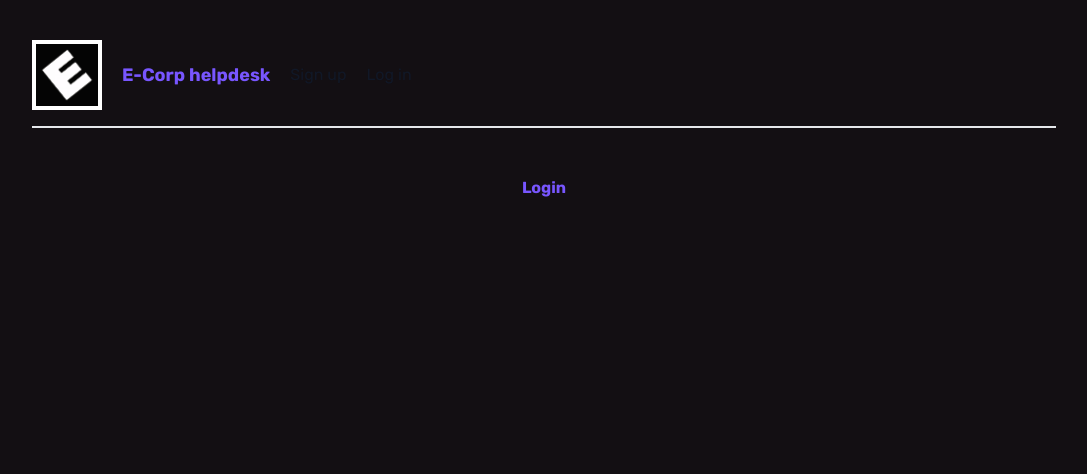
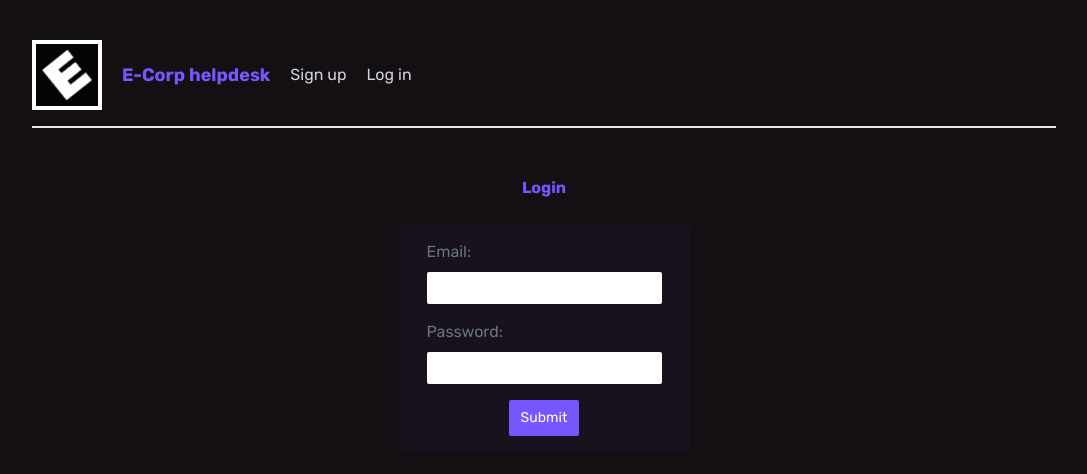
Before and after one commit to zaskier/next.js, a Next.js app: page /login in a window 1280 px wide. Shown: the top 474 px of the page, without its empty margins (96-1183 px from the left). Built offline with nearby package versions, Linux system fonts and the light colour scheme.

Commit message:
add supabase authorisation

```diff
--- a/app/(auth)/login/page.jsx
+++ b/app/(auth)/login/page.jsx
@@ -1,9 +1,31 @@
-import React from 'react';
+'use client';
+import { React, useState } from 'react';
+import { createClientComponentClient } from '@supabase/auth-helpers-nextjs';
+import { useRouter } from 'next/navigation';
+
+import AuthForm from '../verify/AuthForm';
 
 export default function Login() {
+  const [error, setError] = useState('');
+  const router = useRouter();
+  const handleSubmit = async (e, email, password) => {
+    e.preventDefault();
+
+    const supebase = createClientComponentClient();
+    const { error } = await supebase.auth.signInWithPassword({ email, password });
+    if (error) {
+      setError(error.message);
+    }
+
+    if (!error) {
+      router.push('/');
+    }
+  };
   return (
     <main>
       <h2 className="text-center">Login</h2>
+      <AuthForm handleSubmit={handleSubmit} />
+      {error && <div>{error}</div>}
     </main>
   );
 }
--- a/app/(auth)/signup/page.jsx
+++ b/app/(auth)/signup/page.jsx
@@ -1,9 +1,36 @@
-import React from 'react';
+'use client';
+import { React, useState } from 'react';
+import AuthForm from '../verify/AuthForm';
+import { createClientComponentClient } from '@supabase/auth-helpers-nextjs';
+import { useRouter } from 'next/navigation';
 
 export default function Signup() {
+  const router = useRouter();
+  const [error, setError] = useState('');
+  const handleSubmit = async (e, email, password) => {
+    e.preventDefault();
+    const supabase = createClientComponentClient();
+    const { error } = await supabase.auth.signUp({
+      email,
+      password,
+      options: {
+        emailRedirectTo: `${location.origin}/api/auth/callback`
+      }
+    });
+
+    if (error) {
+      setError(error.message);
+    }
+    if (!error) {
+      router.push('/verify');
+    }
+  };
+
   return (
     <main>
       <h2 className="text-center">Sign up</h2>
+      <AuthForm handleSubmit={handleSubmit} />
+      {error && <div className="error">{error}</div>}
     </main>
   );
 }
--- /dev/null
+++ b/app/(auth)/verify/AuthForm.jsx
@@ -0,0 +1,31 @@
+'use client';
+import { React, useState } from 'react';
+
+export default function AuthForm({ handleSubmit }) {
+  const [email, setEmail] = useState('');
+  const [password, setPassword] = useState('');
+
+  return (
+    <form onSubmit={(e) => handleSubmit(e, email, password)}>
+      <label>
+        <span>Email:</span>
+        <input
+          type="email"
+          onChange={(e) => setEmail(e.target.value)}
+          value={email}
+          required></input>
+      </label>
+
+      <label>
+        <span>Password:</span>
+        <input
+          type="password"
+          onChange={(e) => setPassword(e.target.value)}
+          value={password}
+          required></input>
+      </label>
+
+      <button className="btn-primary">Submit</button>
+    </form>
+  );
+}
--- /dev/null
+++ b/app/(auth)/verify/page.jsx
@@ -0,0 +1,10 @@
+import React from 'react';
+
+export default function Verify() {
+  return (
+    <main>
+      <h2>Thanks for registering!</h2>
+      <p>Before logging in, you need to verify your email adress.</p>
+    </main>
+  );
+}
--- a/app/(dashboard)/layout.jsx
+++ b/app/(dashboard)/layout.jsx
@@ -1,13 +1,14 @@
 import Navbar from '@/app/components/Navbar';
+import { createServerComponentClient } from '@supabase/auth-helpers-nextjs';
+import { cookies } from 'next/headers';
 
-export const metadata = {
-  title: 'E-Corp | Tickets'
-};
+export default async function DashboardLayout({ children }) {
+  const supabase = createServerComponentClient({ cookies });
+  const { data } = await supabase.auth.getSession();
 
-export default function DashboardLayout({ children }) {
   return (
     <>
-      <Navbar />
+      <Navbar user={data.session} />
       {children}
     </>
   );
--- /dev/null
+++ b/app/api/tickets/auth/callback/route.js
@@ -0,0 +1,15 @@
+import { createRouteHandlerClient } from '@supabase/auth-helpers-nextjs';
+import { cookies } from 'next/headers';
+import { NextResponse } from 'next/server';
+
+export async function GET(request) {
+  const requestUrl = new URL(request.url);
+  const code = requestUrl.searchParams.get('code');
+
+  if (code) {
+    const supabase = createRouteHandlerClient({ cookies });
+    await supabase.auth.exchangeCodeForSession(code);
+  }
+
+  return NextResponse.redirect(requestUrl.origin);
+}
--- /dev/null
+++ b/app/components/LogoutButton.jsx
@@ -0,0 +1,27 @@
+'use client';
+import { createClientComponentClient } from '@supabase/auth-helpers-nextjs';
+import { useRouter } from 'next/navigation';
+import React from 'react';
+
+export default function LogoutButton() {
+  const router = useRouter();
+
+  const handleLogout = async () => {
+    const supabase = createClientComponentClient();
+
+    const { error } = await supabase.auth.signOut();
+    if (!error) {
+      router.push('/login');
+    }
+
+    if (error) {
+      console.log(error);
+    }
+  };
+
+  return (
+    <button className="btn-primary" onClick={handleLogout}>
+      Logout
+    </button>
+  );
+}
--- a/app/components/Navbar.jsx
+++ b/app/components/Navbar.jsx
@@ -1,9 +1,10 @@
 import Image from 'next/image';
 import Link from 'next/link';
-import React from 'react';
+// import React from 'react';
 import Logo from 'public/ev_corp_logo.png';
+import LogoutButton from './LogoutButton';
 
-export default function Navbar() {
+export default function Navbar({ user }) {
   return (
     <nav>
       <Image
@@ -16,7 +17,11 @@ export default function Navbar() {
       />{' '}
       <h1>E-Corp helpdesk</h1>
       <Link href="/">Dashboard</Link>
-      <Link href="/tickets">Tickets</Link>
+      <Link href="/tickets" className="mr-auto">
+        Tickets
+      </Link>
+      {user && <span>Hello, {user.email}</span>}
+      <LogoutButton />
     </nav>
   );
 }
--- a/app/globals.css
+++ b/app/globals.css
@@ -31,7 +31,7 @@ nav {
 }
 nav a,
 nav span {
-  @apply text-gray-900;
+  @apply text-gray-300;
 }
 nav a:hover {
   @apply text-black;
--- a/package.json
+++ b/package.json
@@ -11,6 +11,8 @@
     "api-server": "json-server --watch --port 4000 ./_data/db.json"
   },
   "dependencies": {
+    "@supabase/auth-helpers-nextjs": "^0.8.7",
+    "@supabase/supabase-js": "^2.38.4",
     "autoprefixer": "10.4.16",
     "eslint-config-next": "14.0.1",
     "next": "14.0.1",
```
Also changed, not shown: 2 other files (tests, documents, lock files or other folders).
